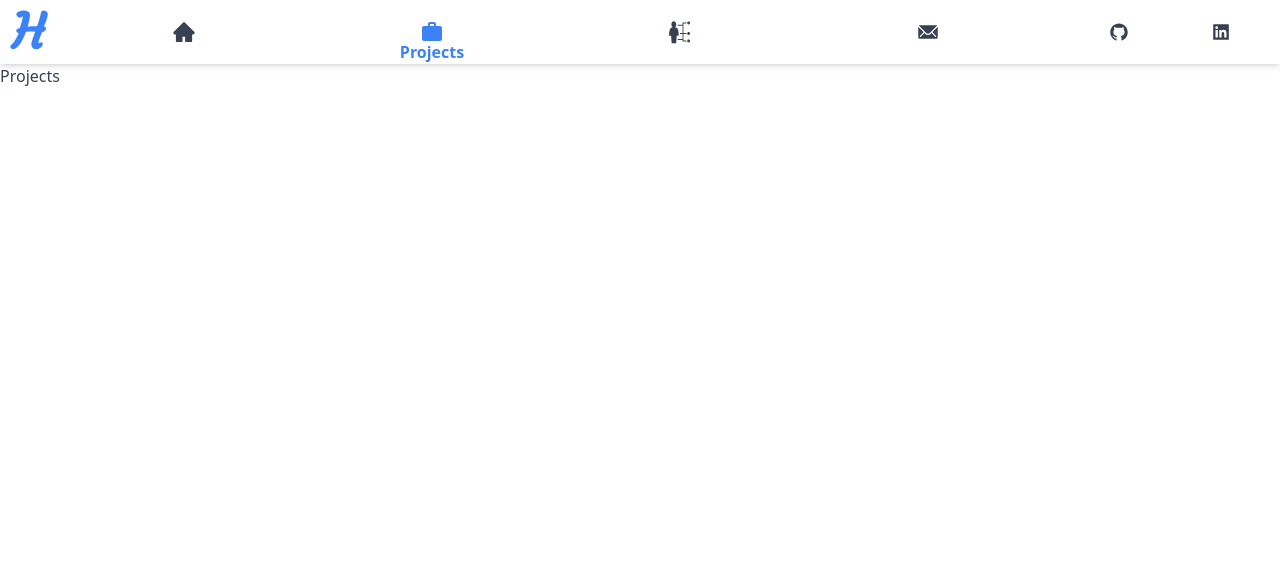
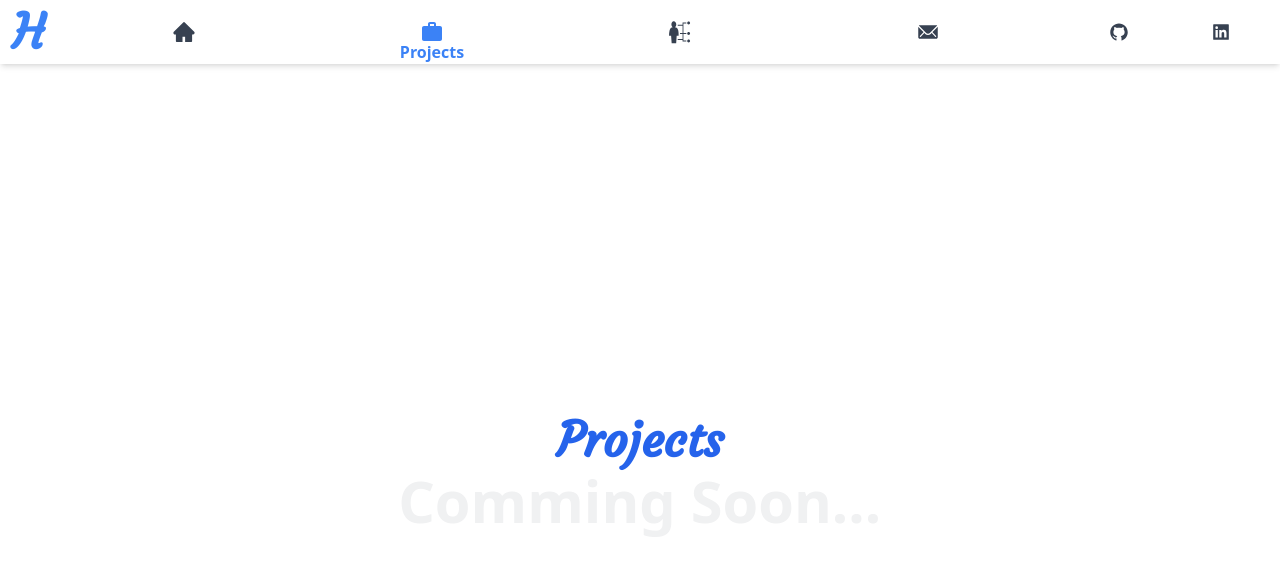
Before and after one commit to Hazem-Ben-Abdelhafidh/Portfolio, a React (Vite) app: page /Projects in a window 1280 px wide. Shown: the top 576 px of the page. Built offline with nearby package versions, Linux system fonts and the light colour scheme.

Commit message:
improving the projects page

```diff
--- a/src/Components/Porjects/Projects.jsx
+++ b/src/Components/Porjects/Projects.jsx
@@ -1,7 +1,13 @@
 import React from "react";
+import Title from "../Title";
 
 const Projects = () => {
-  return <div>Projects</div>;
+  return (
+    <div className="flex flex-col h-screen w-full justify-center items-center">
+      <Title>Projects</Title>
+      <h1 className=" animate-ping text-3xl font-bold">Comming Soon...</h1>
+    </div>
+  );
 };
 
 export default Projects;
```
